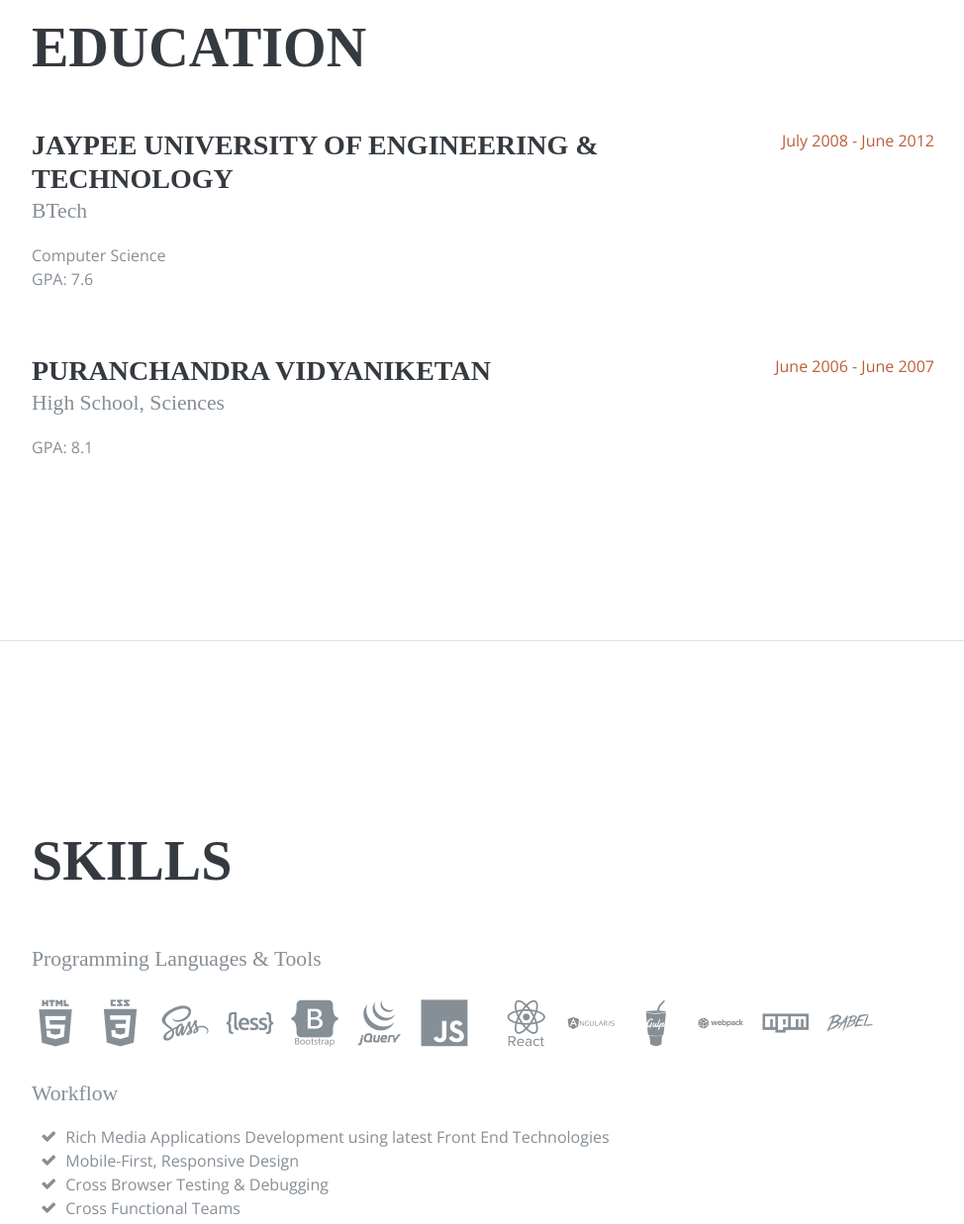
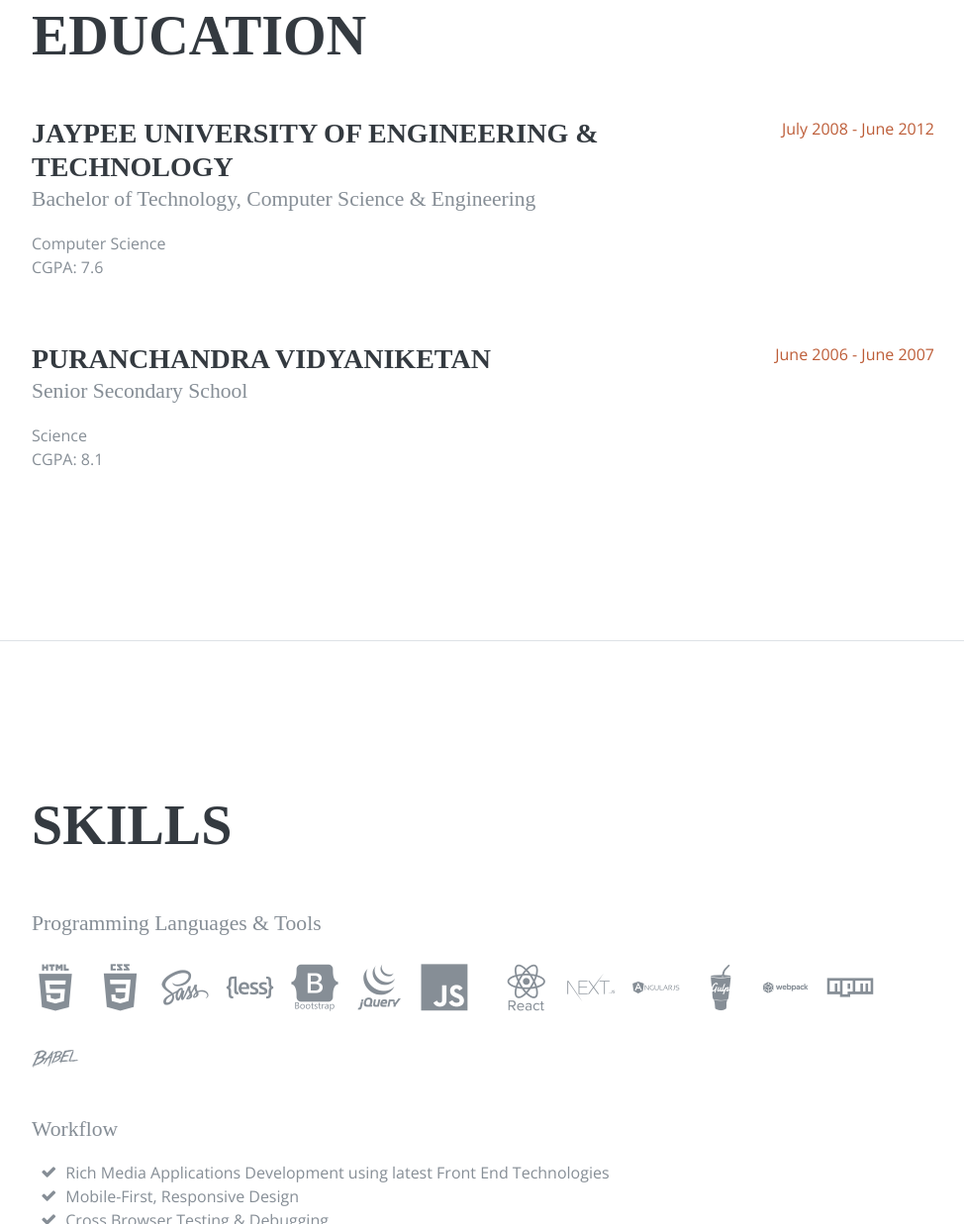
Before and after one commit to pwahi23/pwahi23.github.io, a plain HTML site: page index.html in a window 1280 px wide. Shown: the part 4282-5519 px from the top of the page at 99% size, without its empty margins (288-1262 px from the left). Drawn offline with nearby package versions, Linux system fonts and the light colour scheme; some icons are missing; a web font is replaced by a local one.

Commit message:
New Files

```diff
--- a/index.html
+++ b/index.html
@@ -332,9 +332,9 @@
           <div class="resume-item d-flex flex-column flex-md-row mb-5">
             <div class="resume-content mr-auto">
               <h3 class="mb-0">Jaypee University Of Engineering & Technology</h3>
-              <div class="subheading mb-3">BTech</div>
+              <div class="subheading mb-3">Bachelor of Technology, Computer Science & Engineering</div>
               <div>Computer Science</div>
-              <p>GPA: 7.6</p>
+              <p>CGPA: 7.6</p>
             </div>
             <div class="resume-date text-md-right">
               <span class="text-primary">July 2008 - June 2012</span>
@@ -344,8 +344,9 @@
           <div class="resume-item d-flex flex-column flex-md-row">
             <div class="resume-content mr-auto">
               <h3 class="mb-0">Puranchandra Vidyaniketan</h3>
-              <div class="subheading mb-3">High School, Sciences</div>
-              <p>GPA: 8.1</p>
+              <div class="subheading mb-3">Senior Secondary School</div>
+              <div>Science</div>
+              <p>CGPA: 8.1</p>
             </div>
             <div class="resume-date text-md-right">
               <span class="text-primary">June 2006 - June 2007</span>
@@ -387,6 +388,9 @@
             </li>
             <li class="list-inline-item">
               <i class="devicon-react-original-wordmark"></i>
+            </li>
+            <li class="list-inline-item">
+              <i class="devicon-nextjs-original-wordmark"></i>
             </li>
             <li class="list-inline-item">
               <i class="devicon-angularjs-plain-wordmark"></i>
```
